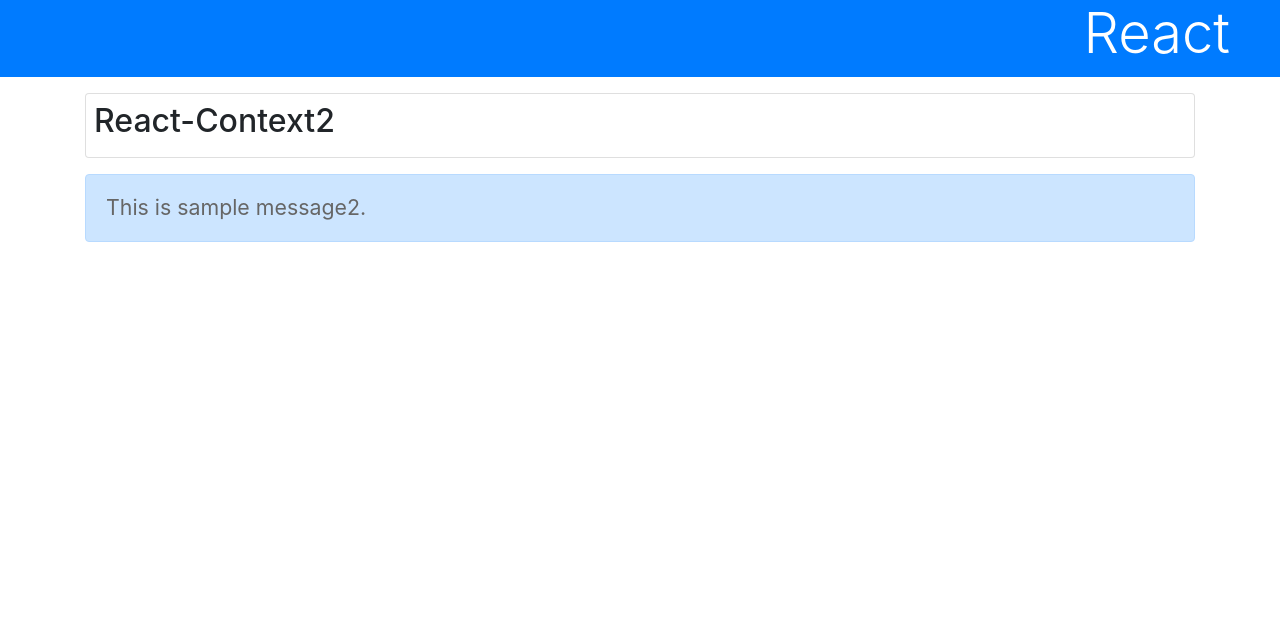
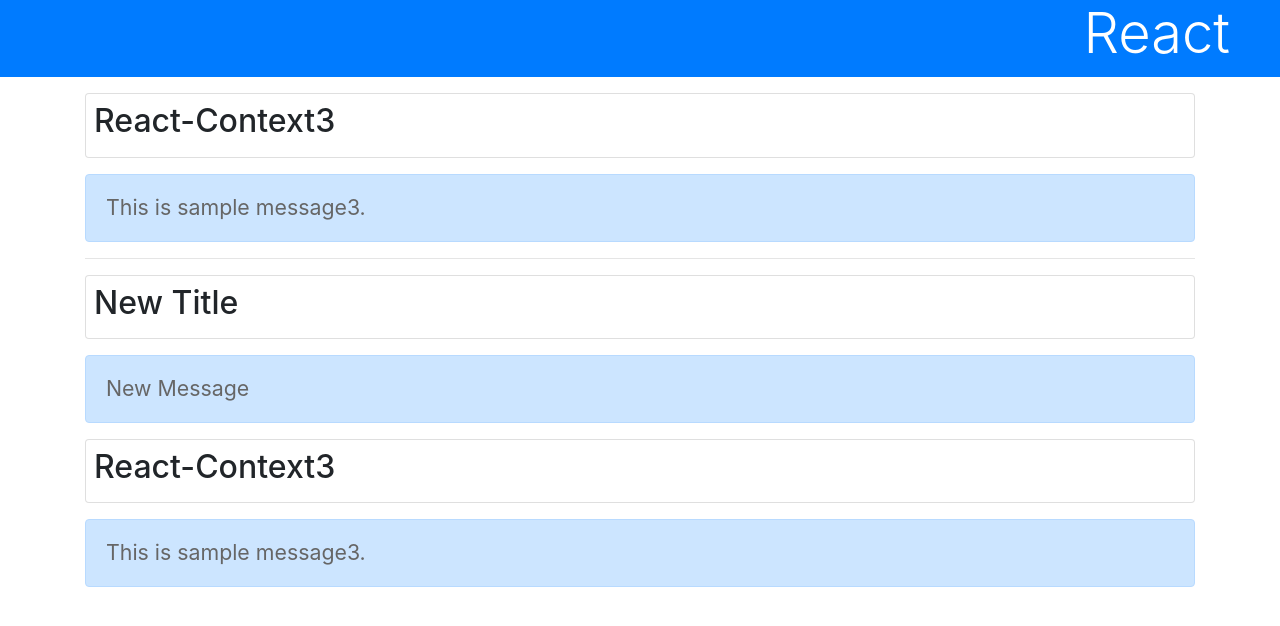
Before and after one commit to thirota/react_app, a React (Create React App) app: page / in a window 1280 px wide. Shown: the top 626 px of the page. Built offline with nearby package versions, Linux system fonts and the light colour scheme.

Commit message:
context provider p.195

```diff
--- a/src/App.js
+++ b/src/App.js
@@ -2,14 +2,28 @@
 import './App.css';
 
 let data = {
-  title:'React-Context2',
-  message:'This is sample message2.'
+  title:'React-Context3',
+  message:'This is sample message3.'
 }
+
+const sampleContext = React.createContext(data)
 class App extends Component {
+  newData = {
+    title:'New Title',
+    message:'New Message'
+  }
+
   render() {
     return <div>
       <h1 className="bg-primary text-white display-4">React</h1>
       <div className="container">
+        <Title/>
+        <Message/>
+        <hr/>
+        <sampleContext.Provider value={this.newData}>
+          <Title/>
+          <Message/>
+        </sampleContext.Provider>
         <Title/>
         <Message/>
       </div>
@@ -18,20 +32,24 @@
 }
 
 class Title extends Component {
+  static contextType = sampleContext
+
   render() {
     return (
       <div className="card p-2 my-3">
-        <h2>{data.title}</h2>
+        <h2>{this.context.title}</h2>
       </div>
     )
   }
 }
 
 class Message extends Component {
+  static contextType = sampleContext
+
   render() {
     return (
       <div className="alert alert-primary">
-        <p>{data.message}</p>
+        <p>{this.context.message}</p>
       </div>
     )
   }
```
